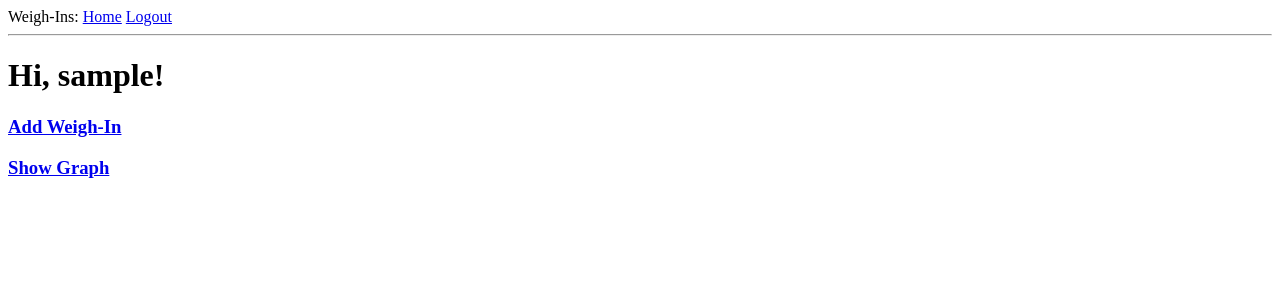
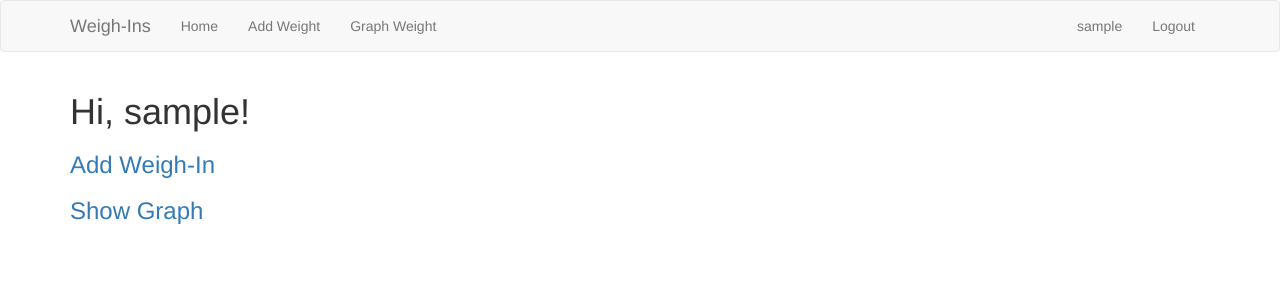
Before and after one commit to timothy-holmes/weigh-ins, a Flask app: page / in a window 1280 px wide. Shown: the top 300 px of the page. Run offline with Flask 2, Linux system fonts and the light colour scheme; the visitor is signed in with stand-in values (Sample User, id 1); data comes from the database, SQL or seed files in the repository; some libraries are stand-ins or nearby versions.

Commit message:
facelifted v1.0

```diff
--- a/app/routes.py
+++ b/app/routes.py
@@ -3,7 +3,10 @@ from app import app, db
 from flask_login import current_user, login_user
 from app.forms import LoginForm, WeighInForm
 from app.models import User, WeighIn
-from app.processing import get_weight_bf_graph
+from app.processing import get_weight_bf_graph, copy_filelike_to_file
+from werkzeug.utils import secure_filename
+
+import os, time
 
 def has_no_empty_params(rule): # for use with site-map route
     defaults = rule.defaults if rule.defaults is not None else ()
@@ -59,8 +62,11 @@ def graph_weight():
     if current_user.is_anonymous:
         flash('You must log in to see graphs.')
         return redirect(url_for('login'))
-    graph_obj = get_weight_bf_graph(user_id=1)
-    return send_file(graph_obj,attachment_filename='plot.png',mimetype='image/png')
+    graph_obj = get_weight_bf_graph(user_id=current_user.id)
+    graph_filename = secure_filename(str(current_user.id) + '-' + time.strftime('%Y%m%d%H%M%S', time.gmtime(time.time())) + '.png')
+    with open(os.path.join('app', 'static', 'graph', graph_filename), "wb") as outfile:
+        copy_filelike_to_file(src=graph_obj, dest=outfile)
+    return render_template('graph.html',img_src=url_for('static',filename=('graph/'+graph_filename)),title='Curren Weight Graph')
 
 @app.route("/site-map")
 def site_map():
--- a/app/templates/add_weighin.html
+++ b/app/templates/add_weighin.html
@@ -1,6 +1,6 @@
 {% extends "base.html" %}
 
-{% block content %}
+{% block app_content %}
     <h1>Add Weigh-In</h1>
     <form action="" method="post" novalidate>
         {{ form.hidden_tag() }}
--- a/app/templates/base.html
+++ b/app/templates/base.html
@@ -1,32 +1,65 @@
-<html>
-    <head>
-        <title>
-            {% if title %}{{ title }} | {% endif %}
-            {% if current_user.is_anonymous %}{{ user }} | {% endif %}
-            Weigh-Ins App
-        </title>
-        <link rel="shortcut icon" href="{{ url_for('static', filename='img/favicon.ico') }}">
-    </head>
-    <body>
-        <div>
-            Weigh-Ins:
-            <a href="{{ url_for('index') }}">Home</a>
-            {% if current_user.is_anonymous %}
-                <a href={{ url_for('login') }}>Login</a>
-            {% else %}
-                <a href={{ url_for('logout') }}>Logout</a>
-            {% endif %}
+{%- extends "bootstrap/base.html" %}
+
+{% block title %}
+    {% if title %}{{ title }} - Weigh-Ins{% else %}Weigh-Ins{% endif %}
+{% endblock %}
+
+{% import "bootstrap/utils.html" as utils %}
+{% import "bootstrap/fixes.html" as fixes %}
+
+{% block head %}
+    {{super()}}
+    {{fixes.ie8()}}
+{%- endblock %}
+
+{% block styles -%}
+    {{super()}}  {# do not forget to call super or Bootstrap's own stylesheets
+                    will disappear! #}
+    <link rel="stylesheet" type="text/css"
+          href="{{url_for('static', filename='sample-app.css')}}">
+{% endblock %}
+
+{% block navbar %}
+    <nav class="navbar navbar-default">
+        <div class="container">
+            <div class="navbar-header">
+                <button type="button" class="navbar-toggle collapsed" data-toggle="collapse" data-target="#bs-example-navbar-collapse-1" aria-expanded="false">
+                    <span class="sr-only">Toggle navigation</span>
+                    <span class="icon-bar"></span>
+                    <span class="icon-bar"></span>
+                    <span class="icon-bar"></span>
+                </button>
+                <a class="navbar-brand" href="{{ url_for('index') }}">Weigh-Ins</a>
+            </div>
+            <div class="collapse navbar-collapse" id="bs-example-navbar-collapse-1">
+                <ul class="nav navbar-nav">
+                    <li><a href="{{ url_for('index') }}">Home</a></li>
+                    <li><a href="{{ url_for('add_weighin') }}">Add Weight</a></li>
+                    <li><a href="{{ url_for('graph_weight') }}">Graph Weight</a></li>
+                </ul>
+                <ul class="nav navbar-nav navbar-right">
+                    {% if current_user.is_anonymous %}
+                    <li><a href="{{ url_for('login') }}">Login</a></li>
+                    {% else %}
+                    <li><a>{{- current_user.username }}</a></li>
+                    <li><a href="{{ url_for('logout') }}">Logout</a></li>
+                    {% endif %}
+                </ul>
+            </div>
         </div>
-        <hr>
-        {% with messages = get_flashed_messages() %}
-            {% if messages %}
-            <ul>
-                {% for message in messages %}
-                <li>{{ message }}</li>
-                {% endfor %}
-            </ul>
-            {% endif %}
-        {% endwith %}
-        {% block content %}{% endblock %}
-    </body>
-</html>
+    </nav>
+{% endblock %}
+
+{% block content %}
+  <div class="container">
+  {%- with messages = get_flashed_messages(with_categories=True) %}
+      {%- if messages %}
+        <div class="row">
+          <div class="col-md-12">
+            {{utils.flashed_messages(messages)}}
+          </div>
+        </div>
+      {%- endif %}
+  {%- endwith %}
+  {% block app_content %}{% endblock %}
+{%- endblock %}
--- a/app/templates/graph.html
+++ b/app/templates/graph.html
@@ -1,5 +1,5 @@
 {% extends "base.html" %}
 
-{% block content %}
-    <img src={{ img_src }}>
+{% block app_content %}
+    <a href={{ img_src }}><img src={{ img_src }} class="img-responsive"></a>
 {% endblock %}
--- a/app/templates/index.html
+++ b/app/templates/index.html
@@ -1,6 +1,6 @@
 {% extends "base.html" %}
 
-{% block content %}
+{% block app_content %}
     {% if current_user.is_authenticated %}
         <h1>Hi, {{ current_user.username }}!</h1>
         <h3><a href={{ url_for('add_weighin') }}>Add Weigh-In</h3>
--- a/app/templates/login.html
+++ b/app/templates/login.html
@@ -1,6 +1,6 @@
 {% extends "base.html" %}
 
-{% block content %}
+{% block app_content %}
     <h1>Sign In</h1>
     <form action="" method="post" novalidate>
         {{ form.hidden_tag() }}
--- a/app/templates/site_map.html
+++ b/app/templates/site_map.html
@@ -1,6 +1,6 @@
 {% extends "base.html" %}
 
-{% block content %}
+{% block app_content %}
     {% for url, endpoint in links %}
         <a href={{ url }}>{{ endpoint }}</a><br>
     {% endfor %}
```
Also changed, not shown: app/processing.py (+7 -0 lines), app/nav.py (added), app/static/graph/1-20190913033258.png (added), app/static/graph/1-20190913034126.png (added), app/static/graph/1-20190913034129.png (added), app/static/graph/1-20190913034707.png (added), app/static/graph/1-20190913035012.png (added).
